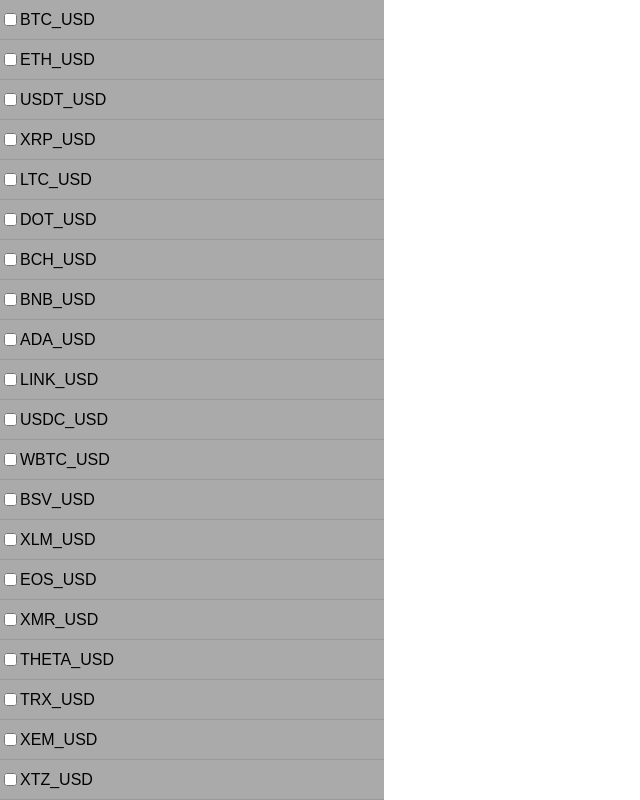
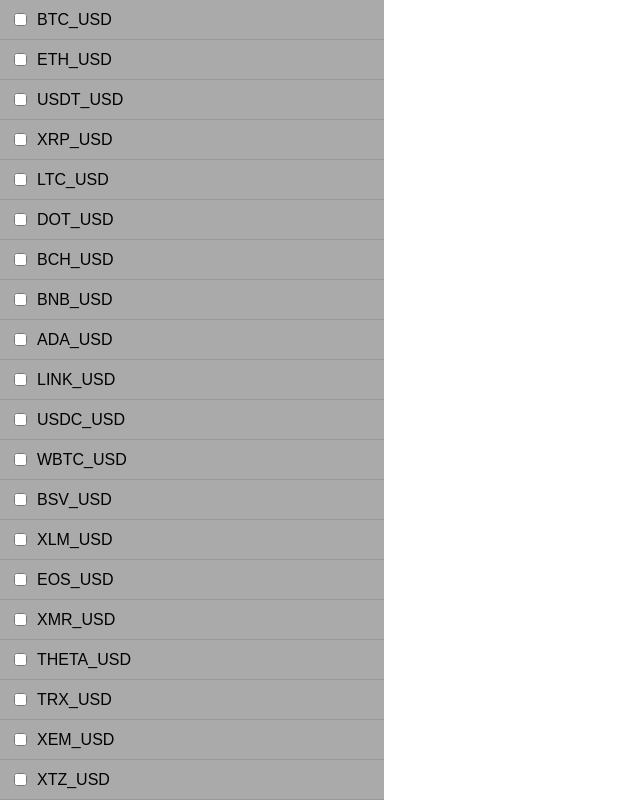
Before and after one commit to RinatValiullov/react-learn-4ront, a React app in the folder project-01/: page / in a window 1280 px wide. Shown: the top 800 px of the page, without its empty margins (0-640 px from the left). Built offline with nearby package versions, Linux system fonts and the light colour scheme.

Commit message:
add styles for checkbox and README description

```diff
--- a/project-01/src/App.css
+++ b/project-01/src/App.css
@@ -7,7 +7,11 @@
   border-bottom: 1px solid #999;
   display: flex;
   align-items: center;
-  padding: 10px 0;
+  padding: 10px;
+}
+
+input[type="checkbox"] {
+  margin-right: 10px;
 }
 
 aside {
```
Also changed, not shown: 1 other file (tests, documents, lock files or other folders).
